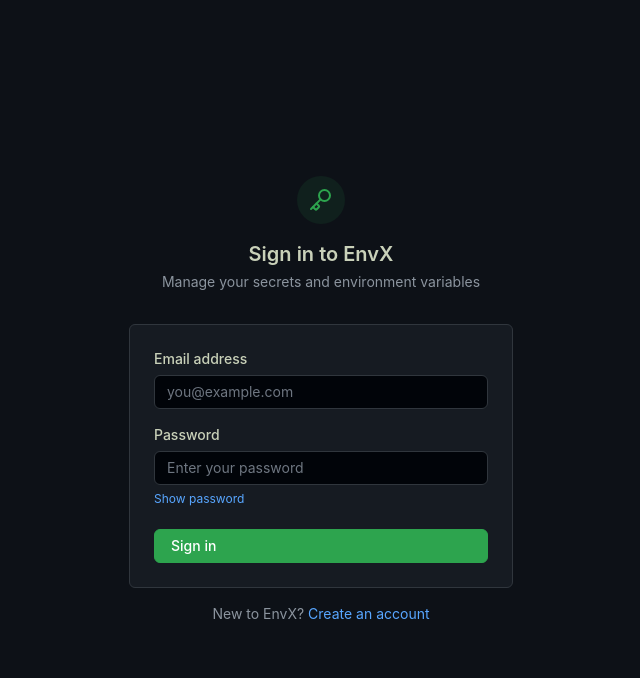
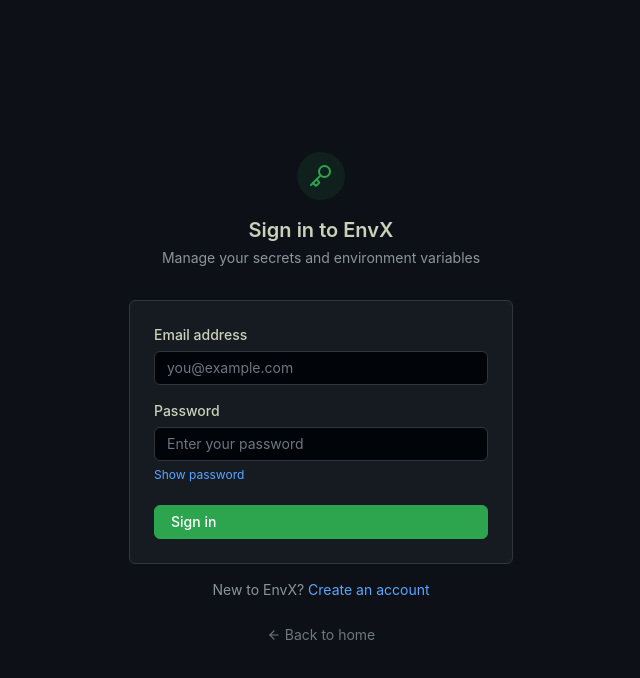
Before and after one commit to clevensam/envx-frontend, a React (Vite) app: page /login in a window 1280 px wide. Shown: the top 678 px of the page, without its empty margins (319-959 px from the left). Built offline with nearby package versions, Linux system fonts and the light colour scheme; no server answers.

Commit message:
add back-to-home link on login page and docs button in landing header

```diff
--- a/src/pages/auth/Login.jsx
+++ b/src/pages/auth/Login.jsx
@@ -1,6 +1,6 @@
 import { useState } from 'react'
 import { Link, useNavigate } from 'react-router-dom'
-import { Key, Eye, EyeOff } from 'lucide-react'
+import { Key, Eye, EyeOff, ArrowLeft } from 'lucide-react'
 import Button from '@/components/ui/Button'
 import Input from '@/components/ui/Input'
 import useStore from '@/store/useStore'
@@ -85,6 +85,12 @@
             Create an account
           </Link>
         </p>
+        <div className="mt-6 text-center">
+          <Link to="/" className="inline-flex items-center gap-1 text-sm text-text-tertiary hover:text-text-primary transition-colors">
+            <ArrowLeft size={14} />
+            Back to home
+          </Link>
+        </div>
       </div>
     </div>
   )
--- a/src/pages/landing/Landing.jsx
+++ b/src/pages/landing/Landing.jsx
@@ -59,6 +59,12 @@
             <span className="text-lg font-semibold text-text-primary">EnvX</span>
           </div>
           <div className="flex items-center gap-3">
+            <button
+              onClick={() => document.getElementById('docs')?.scrollIntoView({ behavior: 'smooth' })}
+              className="text-sm text-text-secondary hover:text-text-primary transition-colors cursor-pointer"
+            >
+              Docs
+            </button>
             {token ? (
               <Button variant="secondary" size="sm" onClick={() => navigate('/dashboard')}>
                 Dashboard
```
